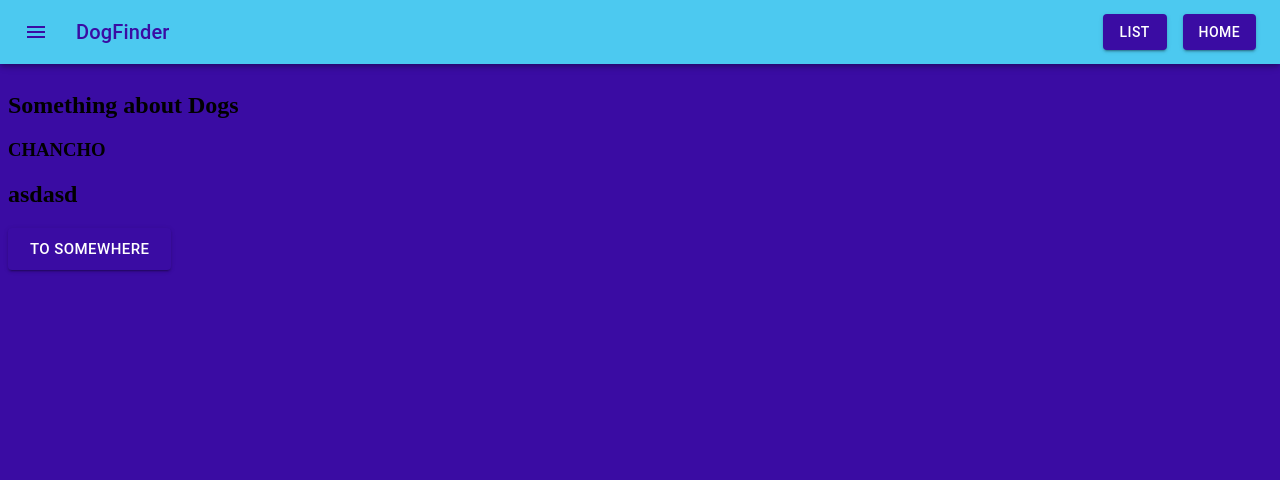
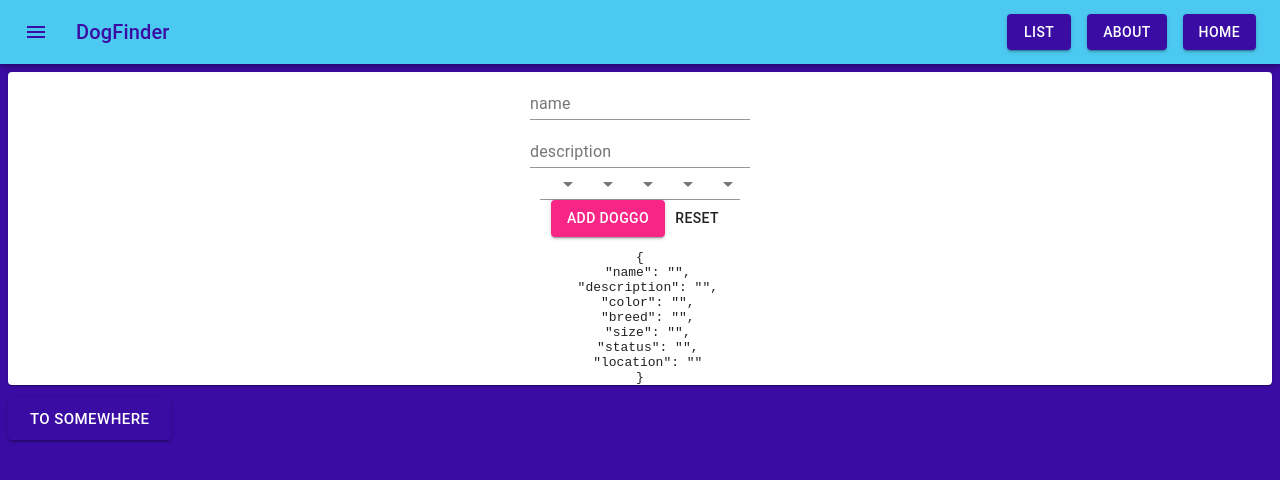
Before and after one commit to VnxzHarp/lost-dog-app, a React (Create React App) app: page /about in a window 1280 px wide. Shown: the top 480 px of the page. Built offline with nearby package versions, Linux system fonts and the light colour scheme.

Commit message:
Formik added

```diff
--- a/package.json
+++ b/package.json
@@ -15,6 +15,7 @@
     "@types/react-router-dom": "^5.1.7",
     "@types/styled-components": "^5.1.9",
     "axios": "^0.21.1",
+    "formik": "^2.2.6",
     "react": "^17.0.1",
     "react-dom": "^17.0.1",
     "react-query": "^3.12.3",
@@ -48,5 +49,8 @@
       "last 1 firefox version",
       "last 1 safari version"
     ]
+  },
+  "devDependencies": {
+    "prettier": "2.2.1"
   }
 }
--- a/src/api/ApiUtils.tsx
+++ b/src/api/ApiUtils.tsx
@@ -8,7 +8,7 @@ export const getData = async () => {
   return data;
 };
 
-export const postData = async (props) => {
+export const postData = async () => {
   const { data } = await axios.post(baseUrl, {
     headers: {
       authorization: "Bearer YOUR_JWT_TOKEN_HERE",
--- a/src/components/about/AboutPage.tsx
+++ b/src/components/about/AboutPage.tsx
@@ -2,19 +2,20 @@ import React from "react";
 import { Link } from "react-router-dom";
 //components
 import Button from "@material-ui/core/Button";
+import { MyForm } from "./MyForm";
 
 const AboutPage = () => (
   <div>
-    <h2>Something about Dogs</h2>
-    <h3>CHANCHO</h3>
-    <h2>asdasd</h2>
+    <div style={{ textAlign: "center" }}>
+      <MyForm onSubmit={({ email, firstName, lastName }) => {}} />
+    </div>
+
     <Button
       variant="contained"
       color="primary"
       component={Link}
       to="/"
-      size="large"
-    >
+      size="large">
       To Somewhere
     </Button>
   </div>
--- /dev/null
+++ b/src/components/about/MyField.tsx
@@ -0,0 +1,22 @@
+import * as React from "react";
+import { FieldProps } from "formik";
+import { TextField, TextFieldProps } from "@material-ui/core";
+
+// EXAMPLE #1
+interface Props extends FieldProps {
+  placeholder: string;
+  label: string;
+}
+
+export const MyField: React.FC<Props> = ({ label, placeholder, field }) => {
+  return <TextField label={label} placeholder={placeholder} {...field} />;
+};
+
+//EXAMPLE #2
+// export const MyField: React.FC<FieldProps & TextFieldProps> = ({
+//   label,
+//   placeholder,
+//   field,
+// }) => {
+//   return <TextField label={label} placeholder={placeholder} {...field} />;
+// };
--- /dev/null
+++ b/src/components/about/MyForm.tsx
@@ -0,0 +1,278 @@
+import React from "react";
+//components
+
+import { options } from "../utils/ListOptions";
+import {
+  TextField,
+  Paper,
+  Button,
+  Checkbox,
+  Radio,
+  FormControlLabel,
+  Select,
+  MenuItem,
+} from "@material-ui/core";
+import {
+  Formik,
+  Form,
+  Field,
+  FieldArray,
+  FieldAttributes,
+  useField,
+  validateYupSchema,
+} from "formik";
+import { MyField } from "./MyField";
+
+// types
+interface Values {
+  firstName: string;
+  lastName: string;
+  email: string;
+}
+type MyRadioProps = { label: string } & FieldAttributes<{}>;
+type dogFilterType = {
+  name: string;
+  label: string;
+  num: number;
+  value?: string | number;
+};
+const optionSelectNum = [0, 1, 2, 3, 4];
+const dogFilters: dogFilterType[] = [
+  {
+    name: "status",
+    label: "Status",
+    num: 0,
+  },
+  { name: "size", label: "Size", num: 1 },
+  { name: "color", label: "Color", num: 2 },
+  { name: "breed", label: "Breed", num: 3 },
+  { name: "location", label: "Location", num: 4 },
+];
+
+const MyRadio: React.FC<MyRadioProps> = ({ label, ...props }) => {
+  const [field, meta] = useField<{}>(props);
+  return <FormControlLabel {...field} control={<Radio />} label={label} />;
+};
+
+const MyTextField: React.FC<FieldAttributes<{}>> = ({
+  placeholder,
+  ...props
+}) => {
+  const [field, meta] = useField<{}>(props);
+  const errorText = meta.error && meta.touched ? meta.error : "";
+  return (
+    <TextField placeholder={placeholder} {...field} helperText={errorText} />
+  );
+};
+
+interface Props {
+  onSubmit: (values: Values) => void;
+  // handleSubmit: (e?: React.FormEvent<HTMLFormElement> | undefined) => void;
+}
+
+export const MyForm: React.FC<Props> = ({ onSubmit }) => {
+  return (
+    <>
+      <Paper>
+        <Formik
+          initialValues={{
+            name: "",
+            description: "",
+            color: "",
+            breed: "",
+            size: "",
+            status: "",
+            location: "",
+          }}
+          onSubmit={(values, { setSubmitting }) => {
+            setTimeout(() => {
+              alert(JSON.stringify(values, null, 2));
+              setSubmitting(false);
+            }, 400);
+          }}>
+          {({ values, handleSubmit, isSubmitting, handleReset }) => (
+            <Form onSubmit={handleSubmit}>
+              <div>
+                <Field component={MyField} label="name" name="name" />
+              </div>
+              <div>
+                <Field
+                  component={MyField}
+                  label="description"
+                  name="description"
+                />
+              </div>
+              <div>
+                {dogFilters.map(({ name, label, num }) => (
+                  <Field
+                    placeholder={label}
+                    name={name}
+                    type="select"
+                    as={Select}>
+                    {options[num].map((elem, index) => {
+                      return (
+                        <MenuItem key={index} value={elem}>
+                          {elem}
+                        </MenuItem>
+                      );
+                    })}
+                  </Field>
+                ))}
+              </div>
+              <Button
+                disabled={isSubmitting}
+                variant="contained"
+                color="secondary"
+                type="submit">
+                Add Doggo
+              </Button>
+              <Button onClick={handleReset}>Reset</Button>
+              <pre>{JSON.stringify(values, null, 2)}</pre>
+            </Form>
+          )}
+        </Formik>
+      </Paper>
+    </>
+  );
+};
+
+// <Paper>
+// <Formik
+//   initialValues={{
+//     firstName: "",
+//     lastName: "",
+//     email: "",
+//     status: false,
+//     cookies: [],
+//     yogurt: "",
+//     pets: [{ type: "cat", name: "jarvis", id: "" + Math.random() }],
+//   }}
+//   onSubmit={(values, { setSubmitting }) => {
+//     setTimeout(() => {
+//       alert(JSON.stringify(values, null, 2));
+//       setSubmitting(false);
+//     }, 400);
+//   }}>
+//   {({ values, isSubmitting, handleSubmit }) => (
+//     <Form onSubmit={handleSubmit}>
+//       <div>
+//         <Field
+//           component={MyField}
+//           label="hi"
+//           name="firstName"
+//           placeholder="first name"
+//         />
+//       </div>
+
+//       <div>
+//         <Field
+//           label="you"
+//           component={MyField}
+//           name="lastName"
+//           placeholder="last name"
+//         />
+//       </div>
+//       <div>
+//         <Field
+//           label="there"
+//           component={MyField}
+//           name="email"
+//           placeholder="email"
+//         />
+//       </div>
+//       <div>
+//         <Field
+//           label="status"
+//           name="status"
+//           type="Checkbox"
+//           as={Checkbox}
+//         />
+//       </div>
+//       <div>
+//         <div>cookies:</div>
+//         <Field
+//           as={Checkbox}
+//           name="cookies"
+//           type="Checkbox"
+//           value="chocolate chip"
+//         />
+//         <Field
+//           component={Checkbox}
+//           name="cookies"
+//           type="Checkbox"
+//           value="snicker noodle"
+//         />
+//       </div>
+
+//       <div>
+//         <div>yogurt:</div>
+//         <Field
+//           type="radio"
+//           as={MyRadio}
+//           name="yogurt"
+//           value="chocolate chip"
+//         />
+//         <Field
+//           type="radio"
+//           as={MyRadio}
+//           name="yogurt"
+//           value="peach chip"
+//         />
+{
+  /* <Field as={MyRadio} name="cookies" value="chocolate chip" />
+      <MyRadio name="yogurt" type="radio" value="peach" label="peach" /> */
+}
+{
+  /* </div>
+      <div>
+        <FieldArray name="pets">
+          {(arrayHelpers) => (
+            <div>
+              <Button
+                onClick={() =>
+                  arrayHelpers.push({
+                    type: "frog",
+                    name: "",
+                    id: "" + Math.random(),
+                  })
+                }>
+                add pet
+              </Button>
+              {values.pets.map((pet, index) => {
+                const name = `pets.${index}.name`;
+
+                return (
+                  <div key={pet.id}>
+                    <MyTextField placeholder="pet name" name={name} />
+                    <Field
+                      name={`pets.${index}.type`}
+                      type="select"
+                      as={Select}>
+                      <MenuItem value="cat"> cat</MenuItem>
+                      <MenuItem value="dog"> dog</MenuItem>
+                      <MenuItem value="wolf"> wolf</MenuItem>
+                      <MenuItem value="lion"> lion</MenuItem>
+                    </Field>
+                    <Button onClick={() => arrayHelpers.remove(index)}>
+                      x
+                    </Button>
+                  </div>
+                );
+              })}
+            </div>
+          )}
+        </FieldArray>
+      </div>
+      <Button
+        disabled={isSubmitting}
+        variant="contained"
+        color="secondary"
+        type="submit">
+        submit
+      </Button>
+      <pre>{JSON.stringify(values, null, 2)}</pre>
+    </Form>
+  )}
+</Formik>
+</Paper> */
+}
--- a/src/components/navbar/Navbar.tsx
+++ b/src/components/navbar/Navbar.tsx
@@ -60,6 +60,16 @@ const Navbar = () => {
               variant="contained"
             >
               List
+               </Button>
+            <Button
+              className={classes.navButtons}
+              component={Link}
+              to="/about"
+              size="medium"
+              variant="contained"
+              color="primary"
+            >
+              About
             </Button>
             <Button
               className={classes.navButtons}
```
Also changed, not shown: 1 other file (tests, documents, lock files or other folders).
